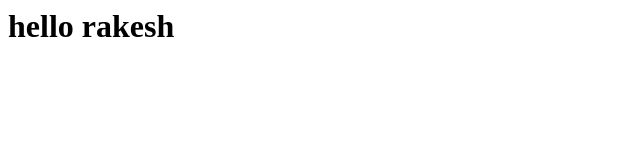
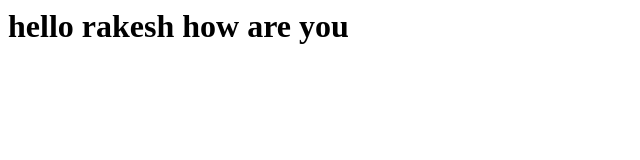
Before and after one commit to goodluck2717/rakesh_new2, a plain HTML site: page index.html in a window 1280 px wide. Shown: the whole page, without its empty margins (0-640 px from the left). Drawn offline with Linux system fonts and the light colour scheme.

Commit message:
Update index.html

```diff
--- a/index.html
+++ b/index.html
@@ -1,5 +1,5 @@
 <hmtl>
 <body>
-  <h1>hello rakesh</h1>
+  <h1>hello rakesh how are you</h1>
 </body>
 </html>
```
